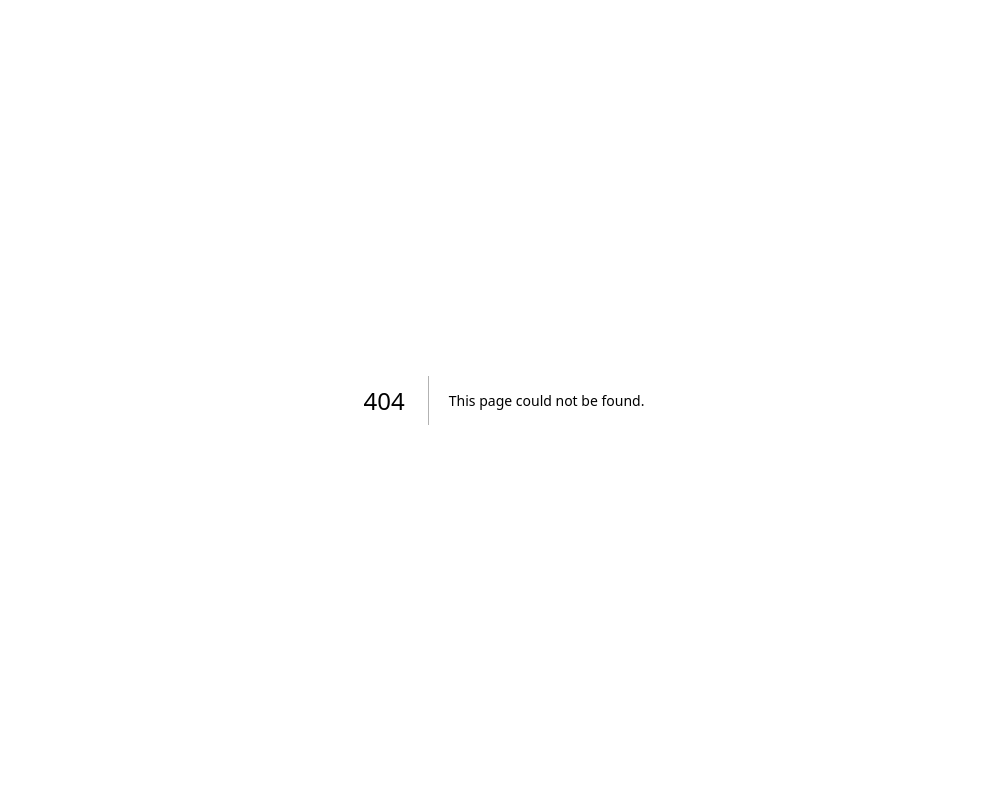
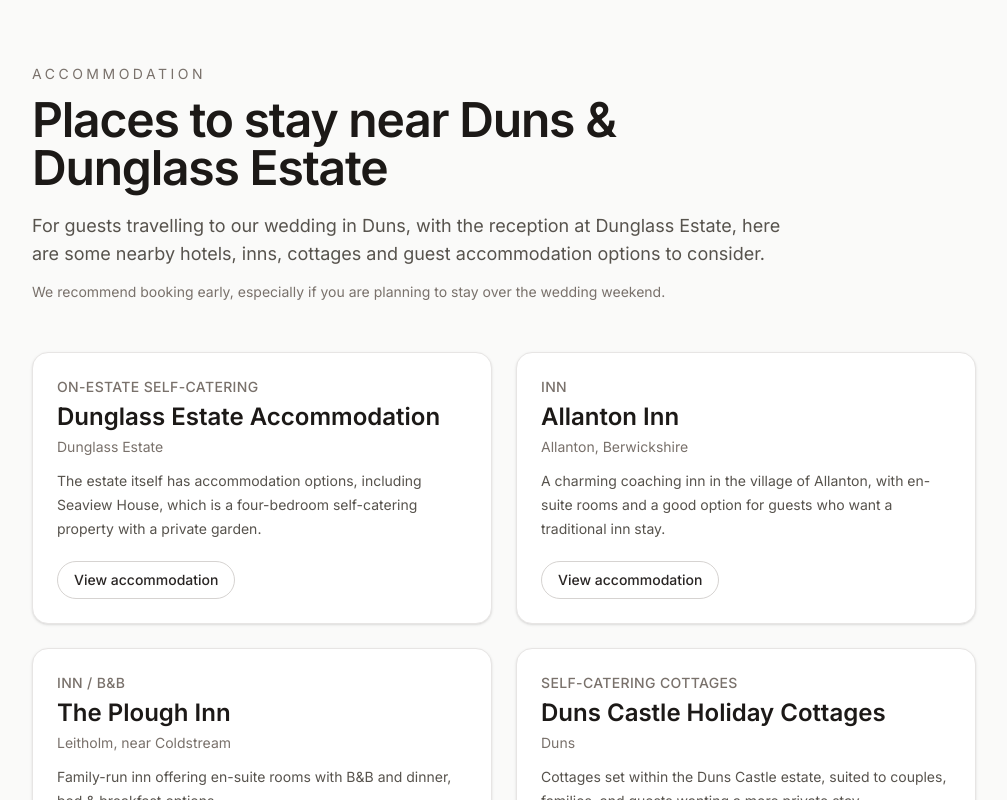
Before and after one commit to WilyBox/evite, a Next.js app: page /accomodation in a window 1280 px wide. Before the commit this address had no page. Shown: the top 800 px of the page, without its empty margins (136-1143 px from the left). Built offline with nearby package versions, Linux system fonts and the light colour scheme; a web font is replaced by a local one.

Commit message:
updated non-wedding party accomodation

```diff
--- /dev/null
+++ b/app/accomodation/page.tsx
@@ -0,0 +1,112 @@
+const placesToStay = [
+  {
+    name: 'Dunglass Estate Accommodation',
+    type: 'On-estate self-catering',
+    area: 'Dunglass Estate',
+    description:
+      'The estate itself has accommodation options, including Seaview House, which is a four-bedroom self-catering property with a private garden.',
+    href: 'https://dunglassestate.com/accommodation/',
+  },
+  {
+    name: 'Allanton Inn',
+    type: 'Inn',
+    area: 'Allanton, Berwickshire',
+    description:
+      'A charming coaching inn in the village of Allanton, with en-suite rooms and a good option for guests who want a traditional inn stay.',
+    href: 'https://www.allantoninn.co.uk/',
+  },
+  {
+    name: 'The Plough Inn',
+    type: 'Inn / B&B',
+    area: 'Leitholm, near Coldstream',
+    description:
+      'Family-run inn offering en-suite rooms with B&B and dinner, bed & breakfast options.',
+    href: 'http://www.theploughinnleitholm.co.uk/',
+  },
+  {
+    name: 'Duns Castle Holiday Cottages',
+    type: 'Self-catering cottages',
+    area: 'Duns',
+    description:
+      'Cottages set within the Duns Castle estate, suited to couples, families, and guests wanting a more private stay.',
+    href: 'https://dunscastleholidaycottages.co.uk/',
+  },
+  {
+    name: 'The White House',
+    type: 'Holiday home',
+    area: 'Duns',
+    description:
+      'A period cottage on the outskirts of Duns, useful for guests wanting a house-style stay close to town.',
+    href: 'https://www.crabtreeandcrabtree.com/properties/the-white-house/',
+  },
+  {
+    name: 'Green Hope',
+    type: 'Guest house / self-catering',
+    area: 'Scottish Borders',
+    description:
+      'A modern, eco-friendly guest accommodation option with parking and family-friendly outdoor space.',
+    href: 'https://greenhope.co.uk/',
+  },
+]
+
+export default function AccommodationPage() {
+  return (
+    <main className="min-h-screen bg-stone-50 text-stone-900">
+      <section className="mx-auto max-w-5xl px-6 py-16 sm:px-8 lg:px-10">
+        <div className="max-w-3xl">
+          <p className="text-sm uppercase tracking-[0.25em] text-stone-500">
+            Accommodation
+          </p>
+          <h1 className="mt-3 text-4xl font-semibold tracking-tight sm:text-5xl">
+            Places to stay near Duns & Dunglass Estate
+          </h1>
+          <p className="mt-5 text-base leading-7 text-stone-600 sm:text-lg">
+            For guests travelling to our wedding in Duns, with the reception at
+            Dunglass Estate, here are some nearby hotels, inns, cottages and
+            guest accommodation options to consider.
+          </p>
+          <p className="mt-3 text-sm leading-6 text-stone-500">
+            We recommend booking early, especially if you are planning to stay
+            over the wedding weekend.
+          </p>
+        </div>
+
+        <div className="mt-12 grid gap-6 sm:grid-cols-2">
+          {placesToStay.map((place) => (
+            <article
+              key={place.name}
+              className="rounded-2xl border border-stone-200 bg-white p-6 shadow-sm"
+            >
+              <div className="flex flex-col gap-3">
+                <div>
+                  <p className="text-sm font-medium uppercase tracking-wide text-stone-500">
+                    {place.type}
+                  </p>
+                  <h2 className="mt-1 text-2xl font-semibold text-stone-900">
+                    {place.name}
+                  </h2>
+                  <p className="mt-1 text-sm text-stone-500">{place.area}</p>
+                </div>
+
+                <p className="text-sm leading-6 text-stone-600">
+                  {place.description}
+                </p>
+
+                <div className="pt-2">
+                  <a
+                    href={place.href}
+                    target="_blank"
+                    rel="noreferrer"
+                    className="inline-flex items-center rounded-full border border-stone-300 px-4 py-2 text-sm font-medium text-stone-800 transition hover:border-stone-900 hover:bg-stone-900 hover:text-white"
+                  >
+                    View accommodation
+                  </a>
+                </div>
+              </div>
+            </article>
+          ))}
+        </div>
+      </section>
+    </main>
+  )
+}
--- a/app/components/RSVPSection.tsx
+++ b/app/components/RSVPSection.tsx
@@ -168,27 +168,20 @@
     const data = (await res.json()) as RSVPSubmitResponse
 
     if (!res.ok) {
-        throw new Error('error' in data ? data.error || 'Something went wrong.' : 'Something went wrong.')
+      throw new Error(
+        'error' in data ? data.error || 'Something went wrong.' : 'Something went wrong.'
+      )
     }
 
-      if ('success' in data && data.weddingParty) {
+    if ('success' in data) {
+      if (data.weddingParty) {
         router.push(`/wedding-party?partyId=${encodeURIComponent(data.partyId)}`)
         return
       }
 
-      setStatus('success')
-      setName('')
-      setPartyId('')
-      setPartyGuests([])
-      setIsWeddingParty(false)
-      setDietary('nil')
-      setDietaryNotes('')
-      setSongRecommendation('')
-      setWebsite('')
-      setPlusOneAttendance('yes')
-      setPlusOneDietary('nil')
-      setPlusOneDietaryNotes('')
-      setAttendance('yes')
+      router.push('/accommodation')
+      return
+    }
   } catch (error) {
     setStatus('error')
     setErrorMessage(error instanceof Error ? error.message : 'Something went wrong.')
```
Lines whose indentation alone changed are shown as unchanged.
